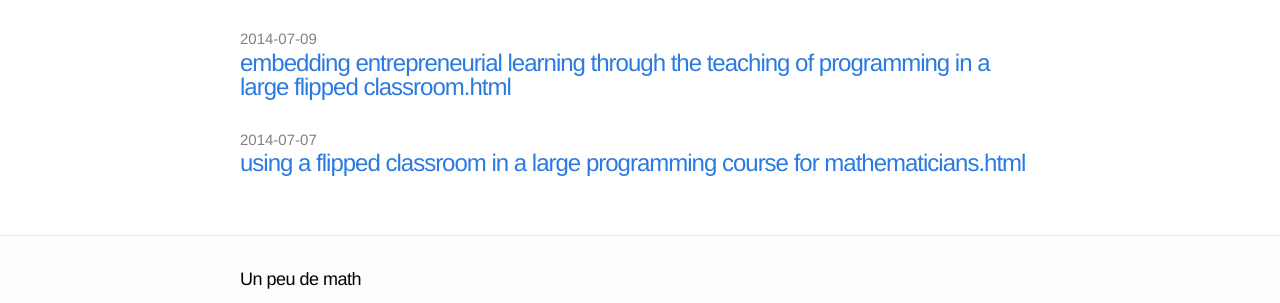
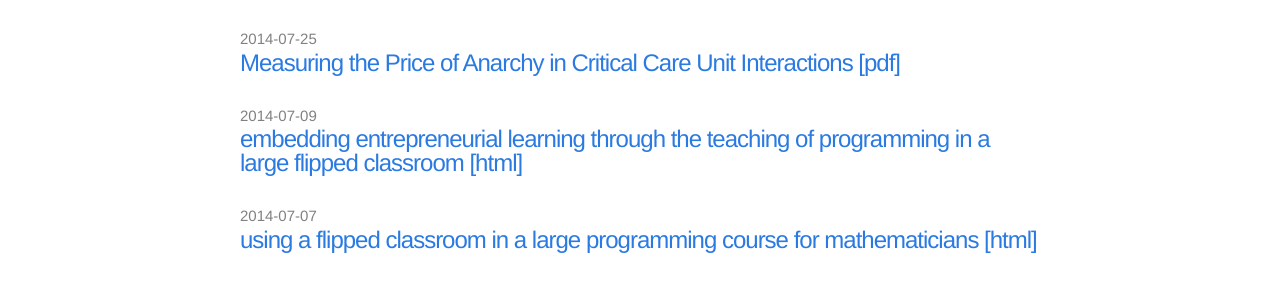
Before and after one commit to JasYoung315/Talks, a plain HTML site: page index.html in a window 1280 px wide. Shown: the part 64-367 px from the top of the page. Drawn offline with Linux system fonts and the light colour scheme.

Commit message:
Sorted out file formats

```diff
--- a/index.html
+++ b/index.html
@@ -37,13 +37,18 @@
     <div class="home">
     <ul class='posts'>
                     <li>
+                    <span class="post-date">2014-07-25</span>
+                    <a class="post-link" href="./2014-07-25-Measuring-the-Price-of-Anarchy-in-Critical-Care-Unit-Interactions/2014-07-25-Measuring-the-Price-of-Anarchy-in-Critical-Care-Unit-Interactions.pdf"> Measuring the Price of Anarchy in Critical Care Unit Interactions [pdf]</a>
+                    </li>
+
+                    <li>
                     <span class="post-date">2014-07-09</span>
-                    <a class="post-link" href="./2014-07-09-Embedding-entrepreneurial-learning-through-the-teaching-of-programming-in-a-large-flipped-classroom/2014-07-09-embedding-entrepreneurial-learning-through-the-teaching-of-programming-in-a-large-flipped-classroom.html"> embedding entrepreneurial learning through the teaching of programming in a large flipped classroom.html</a>
+                    <a class="post-link" href="./2014-07-09-Embedding-entrepreneurial-learning-through-the-teaching-of-programming-in-a-large-flipped-classroom/2014-07-09-embedding-entrepreneurial-learning-through-the-teaching-of-programming-in-a-large-flipped-classroom.html"> embedding entrepreneurial learning through the teaching of programming in a large flipped classroom [html]</a>
                     </li>
 
                     <li>
                     <span class="post-date">2014-07-07</span>
-                    <a class="post-link" href="./2014-07-07-Using-a-flipped-classroom-in-a-large-programming-course-for-mathematicians/2014-07-07-using-a-flipped-classroom-in-a-large-programming-course-for-mathematicians.html"> using a flipped classroom in a large programming course for mathematicians.html</a>
+                    <a class="post-link" href="./2014-07-07-Using-a-flipped-classroom-in-a-large-programming-course-for-mathematicians/2014-07-07-using-a-flipped-classroom-in-a-large-programming-course-for-mathematicians.html"> using a flipped classroom in a large programming course for mathematicians [html]</a>
                     </li>
                     </ul>
                </div>
```
Also changed, not shown: 3 other files.
